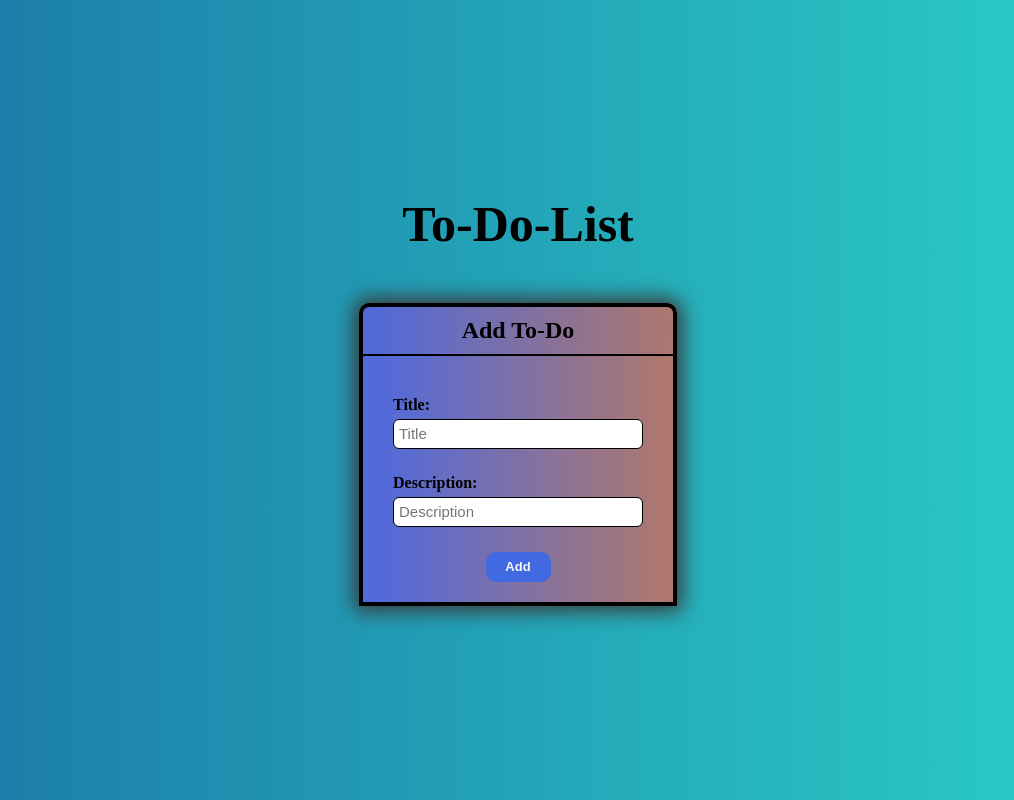
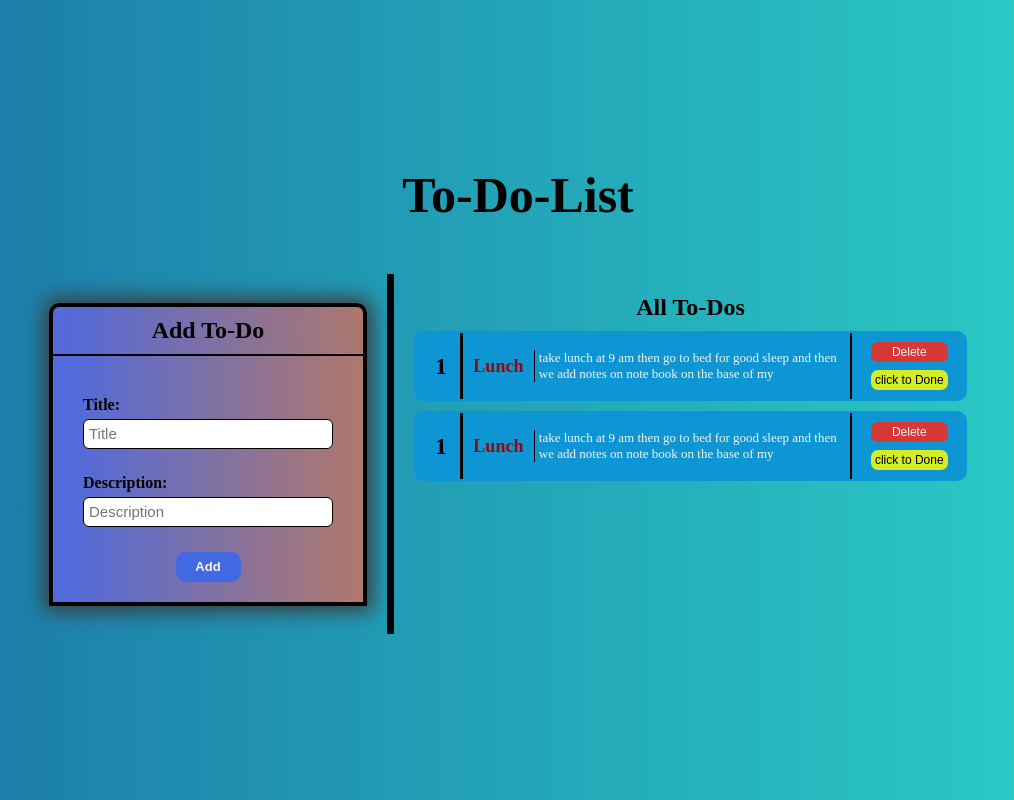
Before and after one commit to abdulrahman1919/ToDo-List, a Django app: page / in a window 1280 px wide. Shown: the whole page, without its empty margins (122-1136 px from the left). Run offline with Django 5.2, Linux system fonts and the light colour scheme.

Commit message:
add style to represent a todo on page

```diff
--- a/static/stylesheets/style.css
+++ b/static/stylesheets/style.css
@@ -15,6 +15,12 @@ body{
 body span{
     font-size: 50px;
     font-weight: 800;
+}
+.superdiv{
+    display: flex;
+    justify-content: center;
+    align-items: center;
+    gap: 20px;
 }
 .todomain{
     background: linear-gradient(to right, #526ada 7%, #d17d45 130%);
@@ -66,7 +72,7 @@ body span{
     outline: none;
 
 }
-form button{
+.todomain button{
     height: 30px;
     width: 65px;
     border-radius: 10px;
@@ -85,3 +91,121 @@ form button:active{
 form button:hover{
     background-color: rgb(38, 84, 223);
 }
+.todolist{
+    height: 360px;
+    width: 600px;
+    border-left: 7px solid black;
+    padding: 20px;
+    display: flex;
+    flex-direction: column;
+    gap: 10px;
+    overflow: auto;
+}
+.todolist h2{
+    text-align: center;
+}
+.todoitems{
+    display: flex;
+    flex-direction: column;
+    gap: 12px;
+}
+.todoitem{
+    display: flex;
+    align-items: center;
+    gap: 10px;
+    padding: 2px 5px 2px 8px;
+    border-radius: 10px;
+    background-color: #0d95d4;
+    height: 70px;
+    width: 100%;
+    /* box-shadow: -3px 4px 13px 5px #0e0e0e59; */
+}
+.todoitem:hover{
+    box-shadow: -3px 4px 13px 5px #0e0e0e59;
+    transform: translate(0,-2px);
+    transition-duration: .3s;
+}
+.todoitem h2{
+    /* background-color: red; */
+    height: 100%;
+    width: 8%;
+    display: flex;
+    justify-content: center;
+    align-items: center;
+    border-right: 3px solid black;
+}
+.todoname{
+    /* background-color: red; */
+    height: 100%;
+    width: 10%;
+    display: flex;
+    justify-content: center;
+    align-items: center;
+    color: rgb(160, 3, 3);
+    font-size: 18px;
+    font-weight: bold;
+}
+.discdiv{
+    padding: 4px 2px 4px 0px;
+    height: 100%;
+    width: 60%;
+    color: whitesmoke;
+    display: flex;
+    justify-content: center;
+    align-items: center;
+    height: auto;
+}
+.discdiv p{
+    border-left: 1px solid black;
+    padding-left: 4px;
+    font-size: 13px;
+}
+
+.btns{
+    /* background-color: red; */
+    height: 100%;
+    width: 22%;
+    display: flex;
+    justify-content: center;
+    align-items: center;
+    border-left: 2px solid black;
+    padding-left: 5px;
+}
+.btns form{
+    display: flex;
+    justify-content: space-evenly;
+    align-items: center;
+    flex-direction: column;
+    height: 100%;
+}
+.btns form button{
+    outline: none;
+    border: none;
+    height: 20px;
+    width: 100%;
+    font-size: 12px;
+    border-radius: 7px;
+    padding: 2px 4px 2px 4px;
+    font-weight: 500;
+    color: whitesmoke;
+}
+#delbtn{
+    background-color: rgb(214, 56, 56);
+}
+#delbtn:hover{
+    background-color: rgb(212, 14, 14);
+}
+#delbtn:active{
+    color: black;
+}
+#donebtn{
+    background-color: rgba(255, 255, 0, 0.829);
+    color: black;
+}
+#donebtn:hover{
+    background-color: yellow;
+
+}
+#donebtn:active{
+    color: whitesmoke;
+}
--- a/templates/index.html
+++ b/templates/index.html
@@ -13,17 +13,56 @@
     <div class="superdiv">
         <div class="todomain">
             <h2>Add To-Do</h2>
-            <form action="">
+            <form method="POST">
                 <div class="labinput">
                     <label>Title:</label>
                     <input type="text" name="title" placeholder="Title">
                 </div>
                 <div class="labinput">
                     <label>Description:</label>
-                    <input type="text" name="description" placeholder="Description">
+                    <input type="text" name="description" placeholder="Description" maxlength="100">
                 </div>
                 <button type="submit">Add</button>
             </form>
+        </div>
+        <div class="todolist">
+            <h2>All To-Dos</h2>
+            <div class="todoitems">
+                <div class="todoitem">
+                    <h2>1</h2>
+                    <div class="todoname">
+                        Lunch
+                    </div>
+                    <div class="discdiv">
+                        <p>take lunch at 9 am then go to bed for good sleep and then we add notes on  note book on the base of my</p>
+                    </div>
+
+                    <div class="btns">
+                        <form action="">
+                            <button id="delbtn">Delete</button>
+                            <button id="donebtn">click to Done</button>
+                        </form>
+                    </div>
+                </div>
+            </div>
+            <div class="todoitems">
+                <div class="todoitem">
+                    <h2>1</h2>
+                    <div class="todoname">
+                        Lunch
+                    </div>
+                    <div class="discdiv">
+                        <p>take lunch at 9 am then go to bed for good sleep and then we add notes on  note book on the base of my</p>
+                    </div>
+
+                    <div class="btns">
+                        <form action="">
+                            <button id="delbtn">Delete</button>
+                            <button id="donebtn">click to Done</button>
+                        </form>
+                    </div>
+                </div>
+            </div>
         </div>
     </div>
 </body>
```
